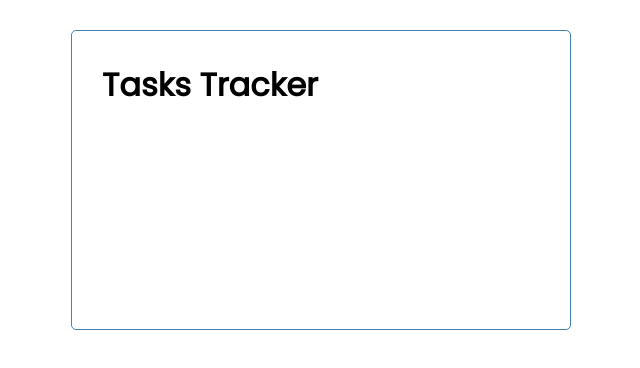
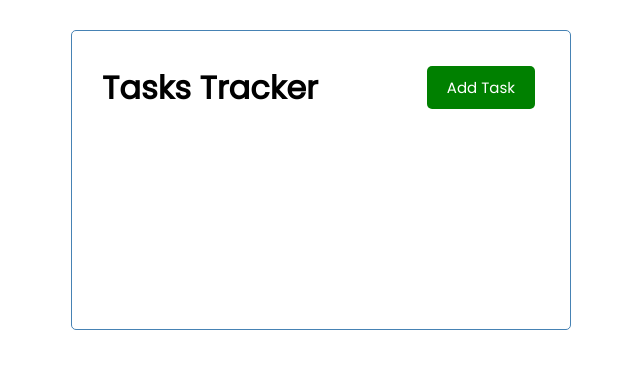
Before and after one commit to stevekama/tasks_project, a Vue app: page / in a window 1280 px wide. Shown: the top 368 px of the page, without its empty margins (319-959 px from the left). Built offline with nearby package versions, Linux system fonts and the light colour scheme.

Commit message:
Add a button component

```diff
--- a/src/App.vue
+++ b/src/App.vue
@@ -1,6 +1,6 @@
 <template>
   <div class="container">
-    <Header />
+    <Header title="Tasks Tracker" />
   </div>
 </template>
 
--- /dev/null
+++ b/src/components/Button.vue
@@ -0,0 +1,21 @@
+<template>
+    <button v-bind:style="{ background:color }" class="btn">{{ text }}</button>
+</template>
+
+<script>
+export default {
+    name: 'Button',
+    props: {
+        text: {
+            type: String,
+            default: 'Add Task',
+            required: true
+        },
+        color: {
+            type: String,
+            default: 'green',
+            required: true
+        }
+    }
+};
+</script>
--- a/src/components/Header.vue
+++ b/src/components/Header.vue
@@ -1,12 +1,26 @@
 <template>
     <header>
-        <h1>Tasks Tracker</h1>
+        <h1>{{ title }}</h1>
+        <Button @click="onClick()" text="Add Task" color="green"/>
     </header>
 </template>
 
 <script>
+
+import Button from './Button.vue';
+
 export default {
     name: "Header",
+    props: {
+        title: {
+            type: String,
+            default: 'Tasks Tracker',
+            required: true
+        }
+    },
+    components: {
+        Button
+    }
 };
 </script>
 
```
